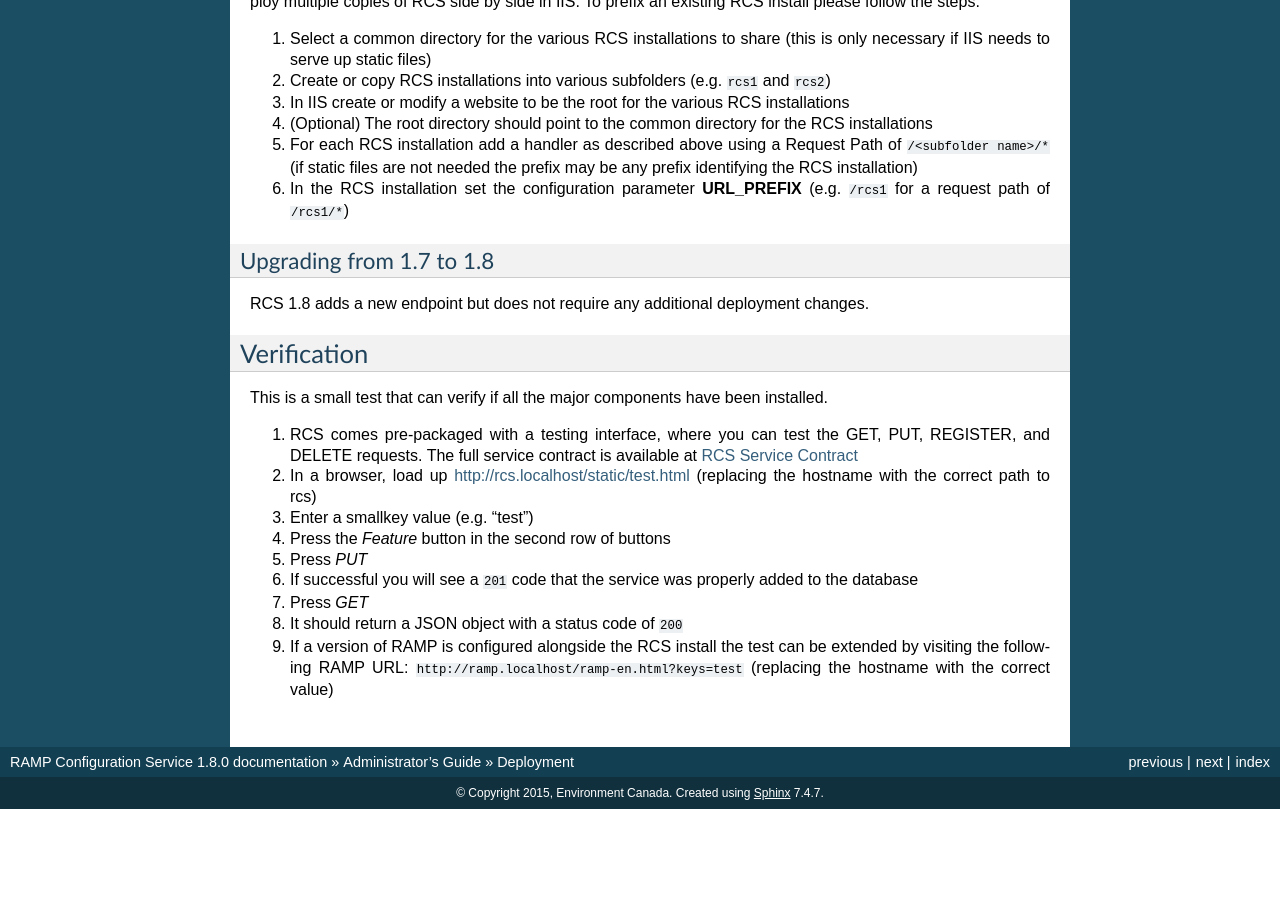
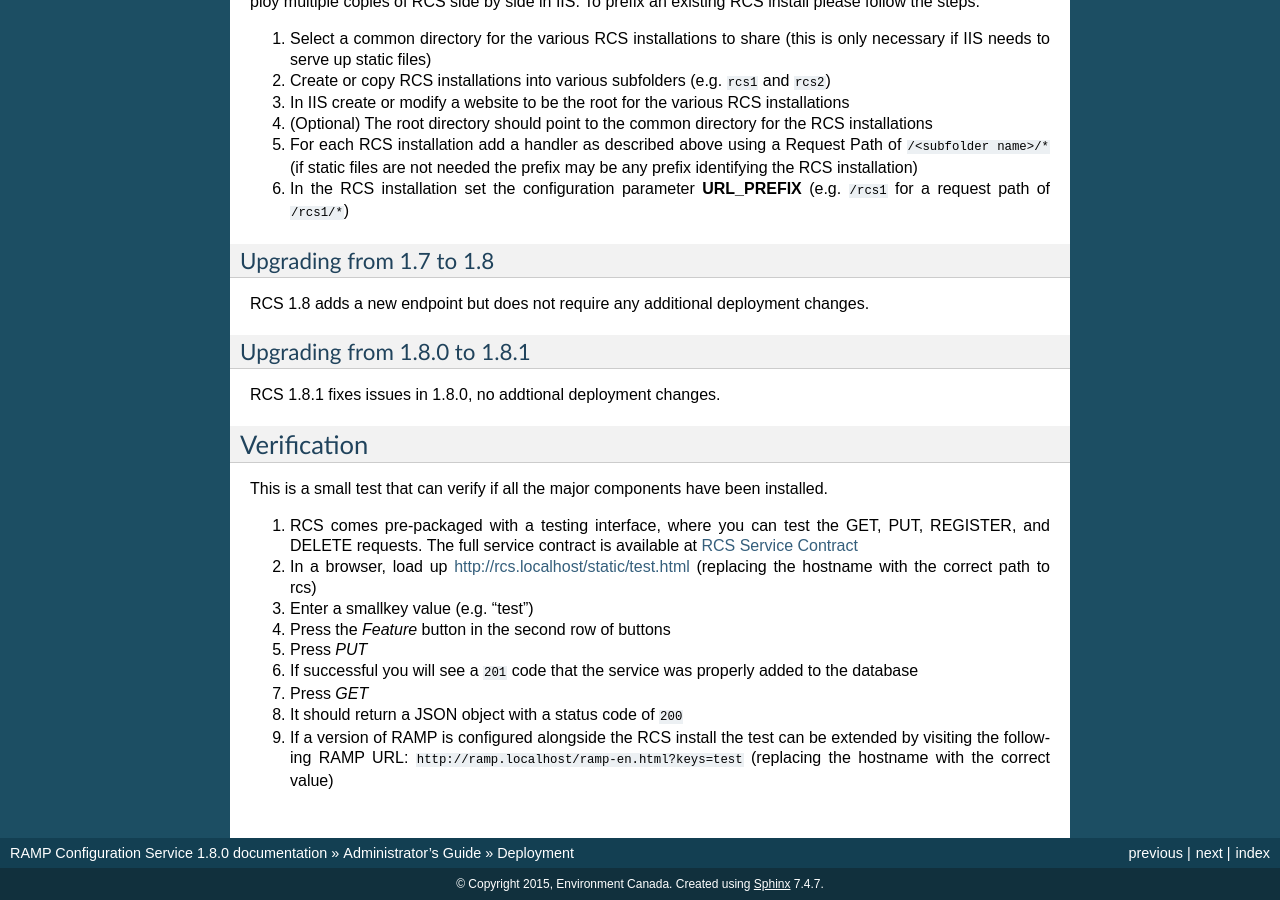
Before and after one commit to fgpv-vpgf/rcs, a Sphinx documentation site: the page built from docs/admin/deployment.rst, in a window 1280 px wide and 900 px high, scrolled down 3097 px. Built offline with Sphinx 7.4.7, drawn with Linux system fonts in a browser that asks for light colours; before the commit the page ends 3906 px from its top, so only the background shows below that; some of the changed text lies outside the part shown.

Commit message:
docs(deployment): 1.8.1 deployment notes

```diff
--- a/docs/admin/deployment.rst
+++ b/docs/admin/deployment.rst
@@ -151,6 +151,11 @@ Upgrading from 1.7 to 1.8
 
 RCS 1.8 adds a new endpoint but does not require any additional deployment changes.
 
+Upgrading from 1.8.0 to 1.8.1
+^^^^^^^^^^^^^^^^^^^^^^^^^^^^^
+
+RCS 1.8.1 fixes issues in 1.8.0, no addtional deployment changes.
+
 Verification
 ------------
 
--- a/docs/dev/release.rst
+++ b/docs/dev/release.rst
@@ -1,5 +1,5 @@
-Cutting a Release
------------------
+Preparing a Release
+-------------------
 
 How to release a new version of RCS in N easy steps.
 
```
